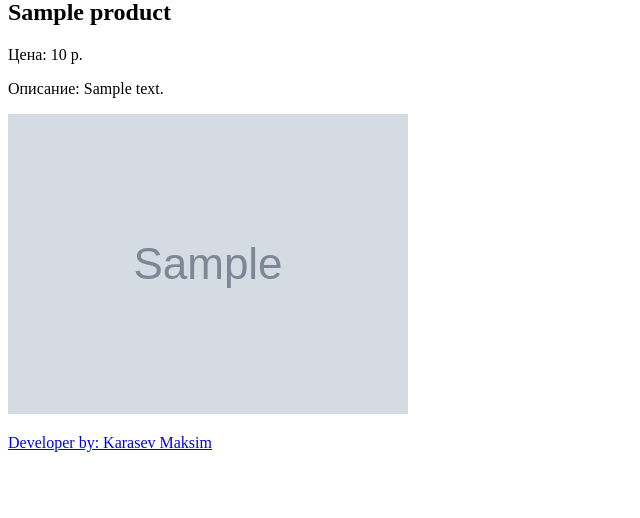
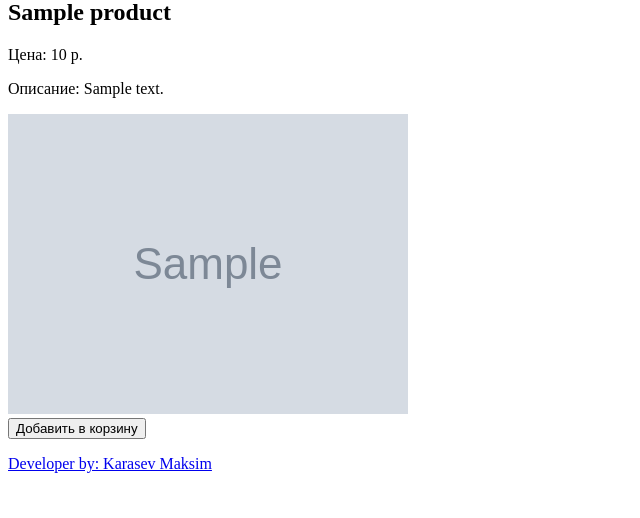
Before and after one commit to KarasevMaksim/OnlineShopTomato-FreelanceOrder1-, a Flask app: page /1 in a window 1280 px wide. Shown: the part 81-599 px from the top of the page, without its empty margins (0-640 px from the left). Run offline with Flask 3, Linux system fonts and the light colour scheme; tables that the repository leaves empty hold one stand-in row (values such as "Sample post"); grey boxes marked "Sample" are stand-in pictures.

Commit message:
add rout add_to_basket and button in product_card.html

```diff
--- a/app/slug/routes.py
+++ b/app/slug/routes.py
@@ -1,3 +1,5 @@
+import json
+
 from flask import (
     render_template, url_for, request, jsonify, make_response, redirect, abort,
     flash
@@ -16,3 +18,10 @@ def index(id):
             product=product
         )
     abort(404)
+
+
+@bp.route('/add-to-basket', methods=['POST'])
+def add_to_basket():
+    product_id = request.form.get('get_id')
+    flash("Товар успешно добавлен в корзину!")
+    return redirect(url_for('slug.index', id=product_id))
--- a/app/templates/slug/product_card.html
+++ b/app/templates/slug/product_card.html
@@ -14,4 +14,10 @@
       </div>
     </div>
   </div>
+  <div>
+    <form action="{{ url_for('slug.add_to_basket') }}" method="post">
+      <input type="hidden" name="get_id" value="{{ product.id }}">
+      <input type="submit" value="Добавить в корзину">
+    </form>
+  </div>
 {% endblock %}
```
